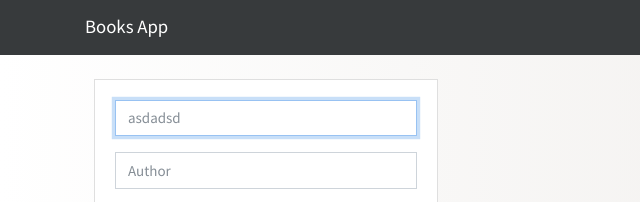
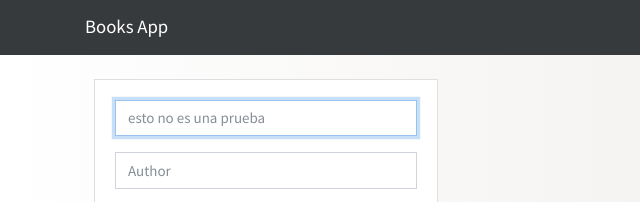
Before and after one commit to momokohime/proyecto-okami-github, a website built with webpack: page frontend/index.html in a window 1280 px wide. Shown: the top 202 px of the page, 0-640 px from the left. Built offline with nearby package versions, Linux system fonts and the light colour scheme; no server answers.

Commit message:
modified:   frontend/index.html

```diff
--- a/frontend/index.html
+++ b/frontend/index.html
@@ -24,7 +24,7 @@
 
         <form id="book-form" class="card card-body">
           <div class="form-group">
-            <input type="text" id="title" class="form-control" placeholder="asdadsd" autofocus>
+            <input type="text" id="title" class="form-control" placeholder="esto no es una prueba" autofocus>
           </div>
           <div class="form-group">
             <input type="text" id="author" class="form-control" placeholder="Author">
```
